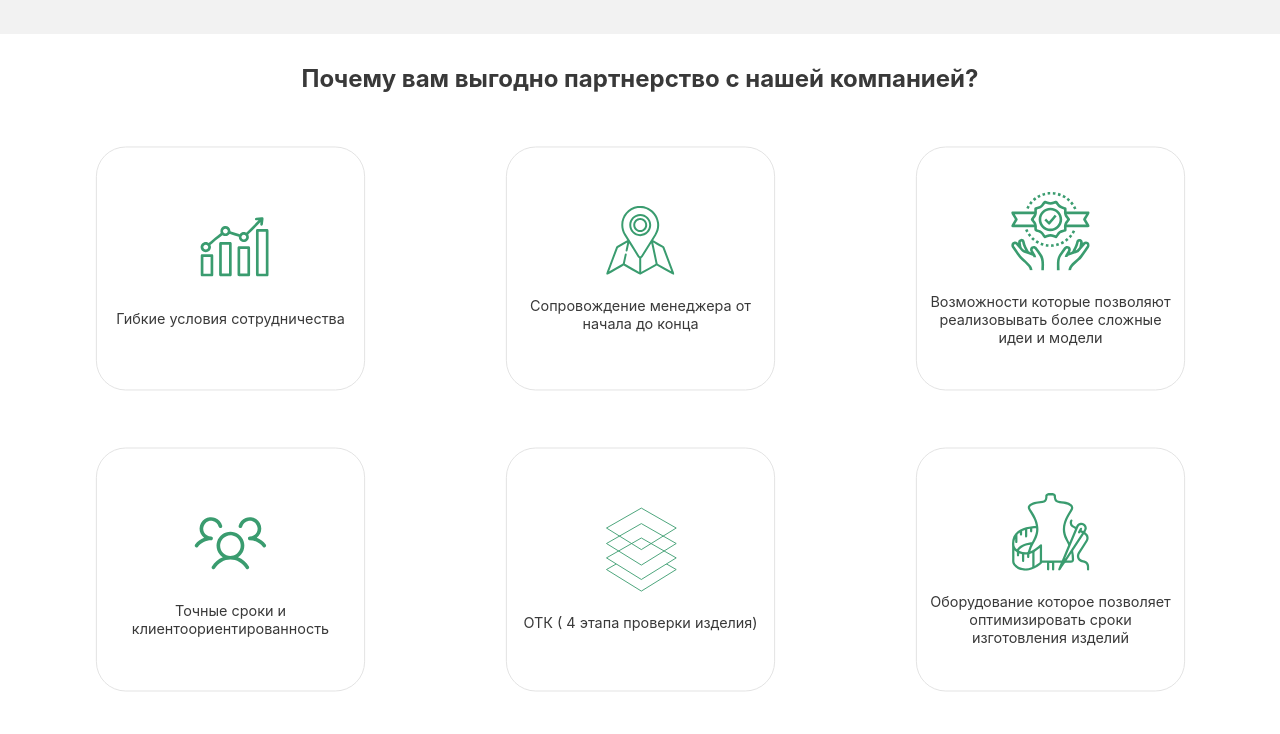
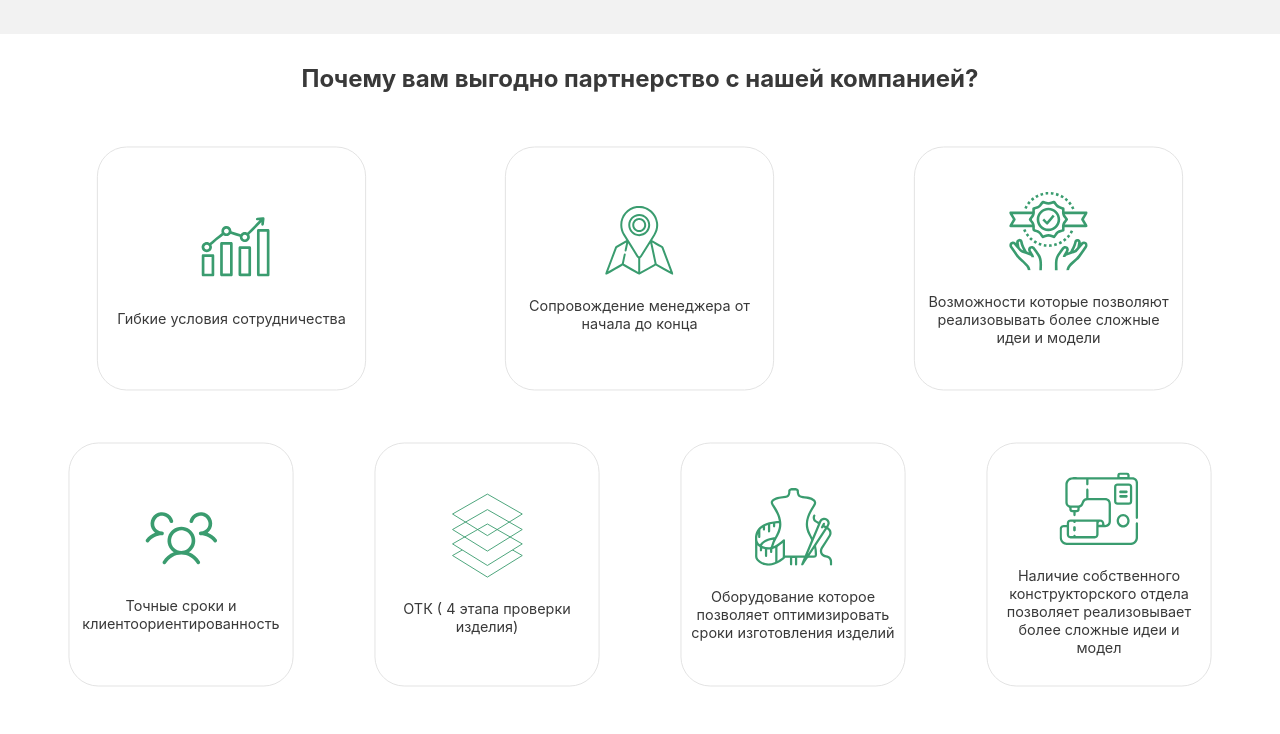
Before and after one commit to baiyastan/new-collection, a React (Create React App) app: page / in a window 1280 px wide. Shown: the part 640-1374 px from the top of the page. Built offline with nearby package versions, Linux system fonts and the light colour scheme; no server answers.

Commit message:
cheking branch the check-review

```diff
--- a/src/components/partner/Partner.css
+++ b/src/components/partner/Partner.css
@@ -8,9 +8,12 @@
 }
 
 .partner-box {
-  display: grid;
-  grid-template-columns: repeat(3, 1fr);
-  grid-gap: 30px;
+  /* display: grid; */
+  /* grid-template-columns: repeat(3, 1fr); */
+  /* grid-gap: 30px; */
+  display: flex;
+  flex-wrap: wrap;
+  gap: 25px;
   margin-top: 40px;
 }
 
@@ -29,6 +32,22 @@
   cursor: pointer;
   transform: scale(0.9);
   transition: transform 0.3s ease;
+}
+
+.partner-card:last-child {
+  width: 250px;
+}
+
+.partner-card:nth-last-child(2) {
+  width: 250px;
+}
+
+.partner-card:nth-last-child(3) {
+  width: 250px;
+}
+
+.partner-card:nth-last-child(4) {
+  width: 250px;
 }
 
 .partner-card p {
@@ -52,6 +71,21 @@
 
   .partner-card {
     transform: none;
+  }
+  .partner-card:last-child {
+    width: 290px;
+  }
+
+  .partner-card:nth-last-child(2) {
+    width: 290px;
+  }
+
+  .partner-card:nth-last-child(3) {
+    width: 290px;
+  }
+
+  .partner-card:nth-last-child(4) {
+    width: 290px;
   }
 }
 
```
